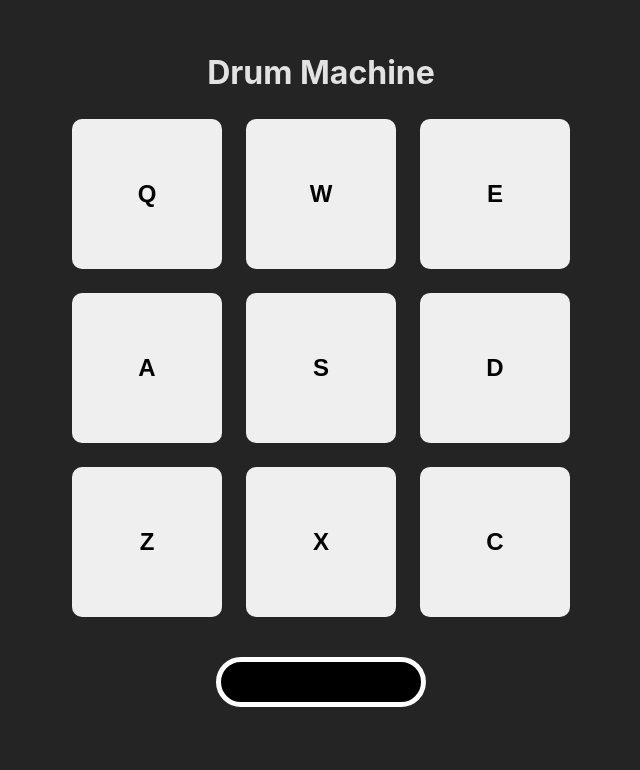
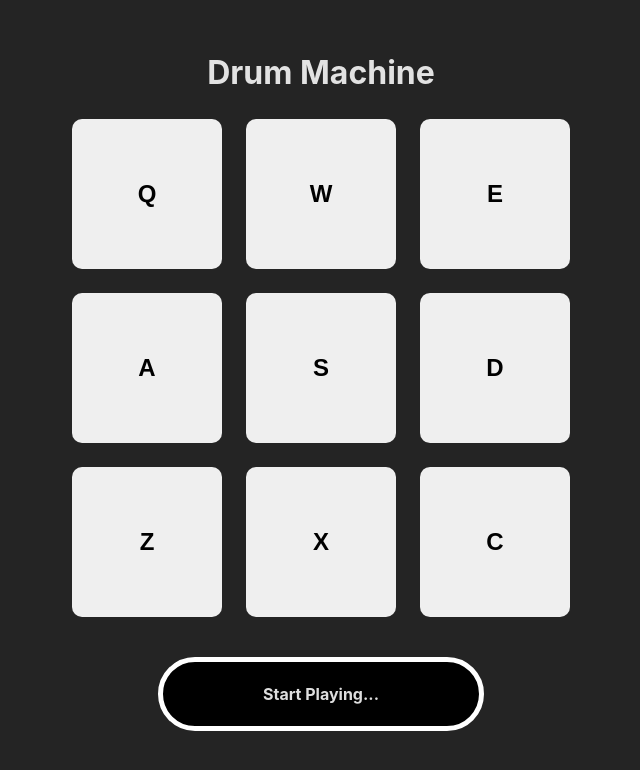
Before and after one commit to BBualdo/drum-machine, a React (Vite) app: page / in a window 1280 px wide. Shown: the top 770 px of the page, without its empty margins (339-979 px from the left). Built offline with nearby package versions, Linux system fonts and the light colour scheme.

Commit message:
Demo project Finished

```diff
--- a/src/App.tsx
+++ b/src/App.tsx
@@ -75,7 +75,7 @@ function App() {
 					return <Drum audioClip={clip} key={clip.keyTrigger} />;
 				})}
 			</div>
-			<div id='display'></div>
+			<div id='display'>Start Playing...</div>
 		</div>
 	);
 }
```
